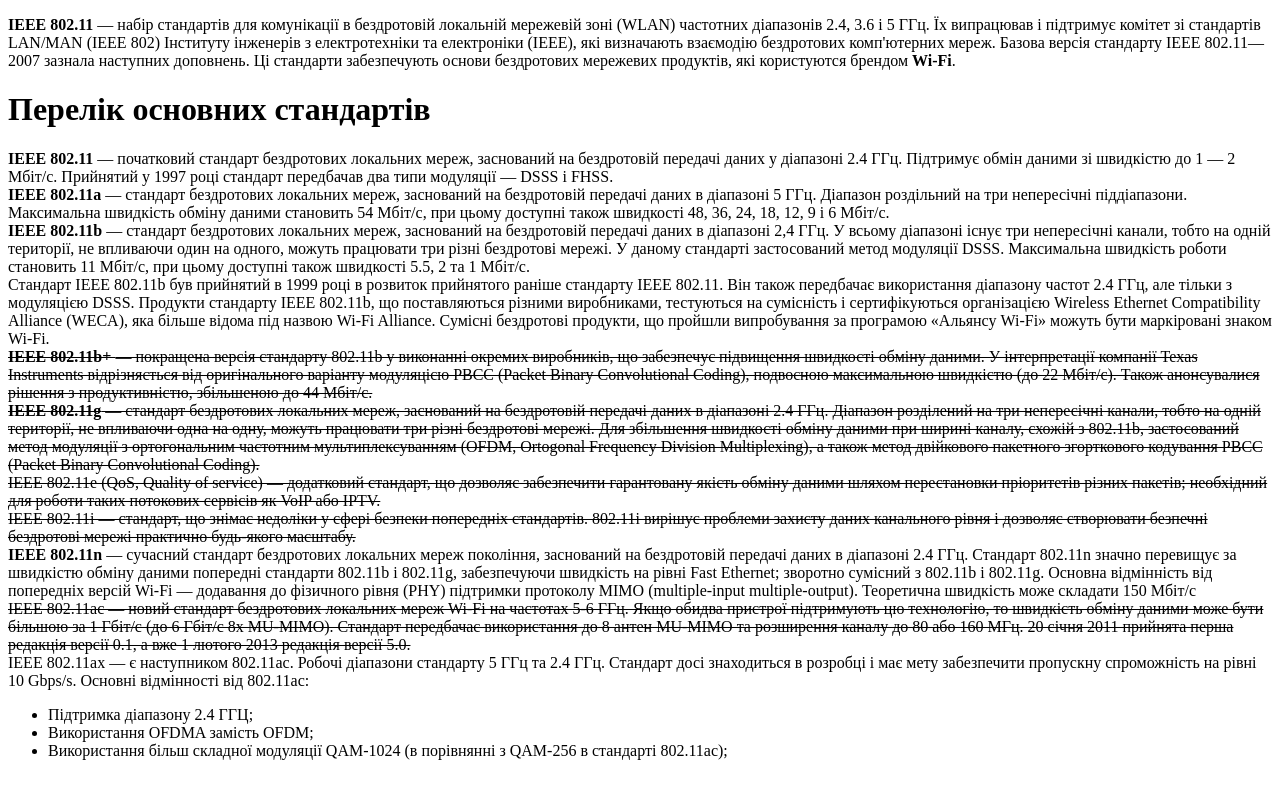
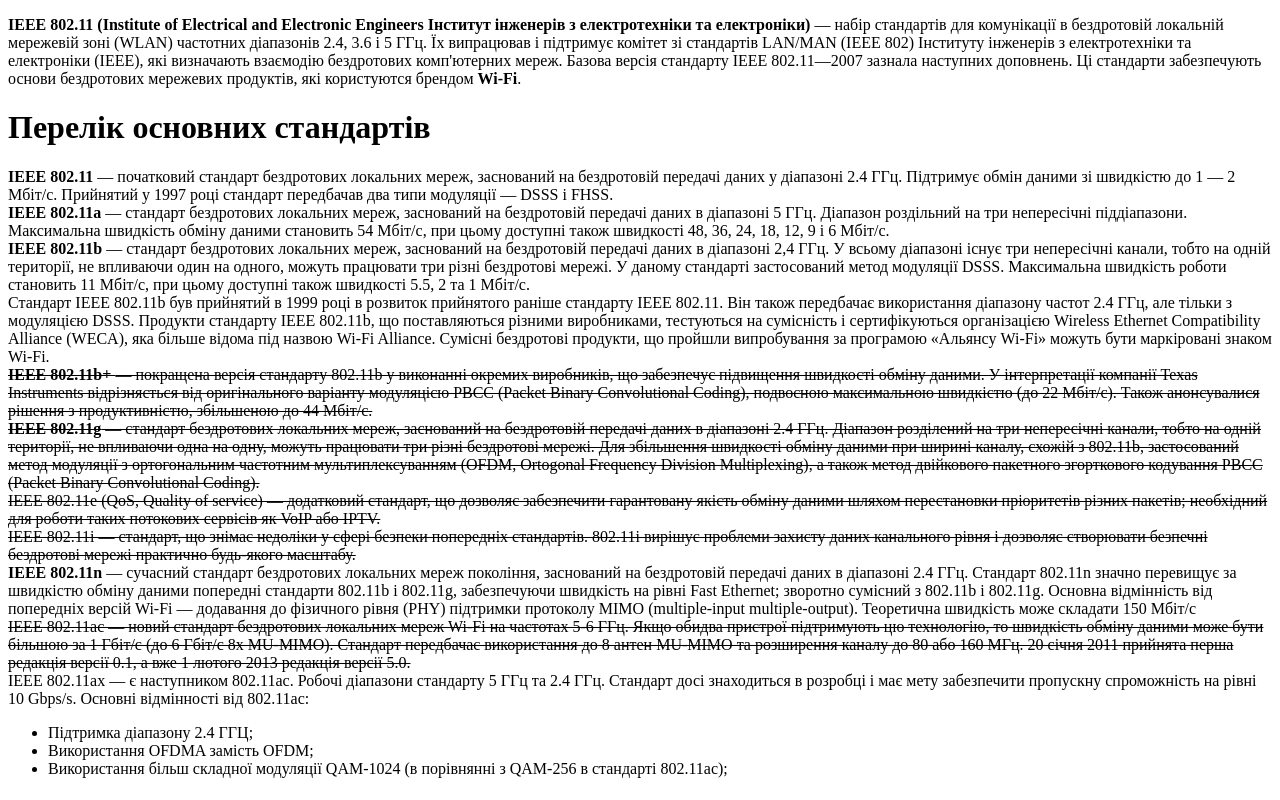
Before and after one commit to bakum92/IEEE-802.11, a plain HTML site: page index.html in a window 1280 px wide. Drawn offline with Linux system fonts and the light colour scheme.

Commit message:
IEEE-802.11

```diff
--- a/index.html
+++ b/index.html
@@ -6,7 +6,7 @@
     <title>IEEE 802.11</title>
 </head>
 <body>
-    <p><b>IEEE 802.11</b> — набір стандартів для комунікації в бездротовій локальній мережевій зоні (WLAN) частотних діапазонів 2.4, 3.6 і 5 ГГц. Їх випрацював і підтримує комітет зі стандартів LAN/MAN (IEEE 802) Інституту інженерів з електротехніки та електроніки (IEEE), які визначають взаємодію бездротових комп'ютерних мереж. Базова версія стандарту IEEE 802.11—2007 зазнала наступних доповнень. Ці стандарти забезпечують основи бездротових мережевих продуктів, які користуются брендом <b>Wi-Fi</b>.</p>
+    <p><b>IEEE 802.11 (Institute of Electrical and Electronic Engineers Інститут інженерів з електротехніки та електроніки) </b> — набір стандартів для комунікації в бездротовій локальній мережевій зоні (WLAN) частотних діапазонів 2.4, 3.6 і 5 ГГц. Їх випрацював і підтримує комітет зі стандартів LAN/MAN (IEEE 802) Інституту інженерів з електротехніки та електроніки (IEEE), які визначають взаємодію бездротових комп'ютерних мереж. Базова версія стандарту IEEE 802.11—2007 зазнала наступних доповнень. Ці стандарти забезпечують основи бездротових мережевих продуктів, які користуются брендом <b>Wi-Fi</b>.</p>
     <h1>Перелік основних стандартів</h1>
     <p><b>IEEE 802.11</b> — початковий стандарт бездротових локальних мереж, заснований на бездротовій передачі даних у діапазоні 2.4 ГГц. Підтримує обмін даними зі швидкістю до 1 — 2 Мбіт/с. Прийнятий у 1997 році стандарт передбачав два типи модуляції — DSSS і FHSS. <br>
 
```
